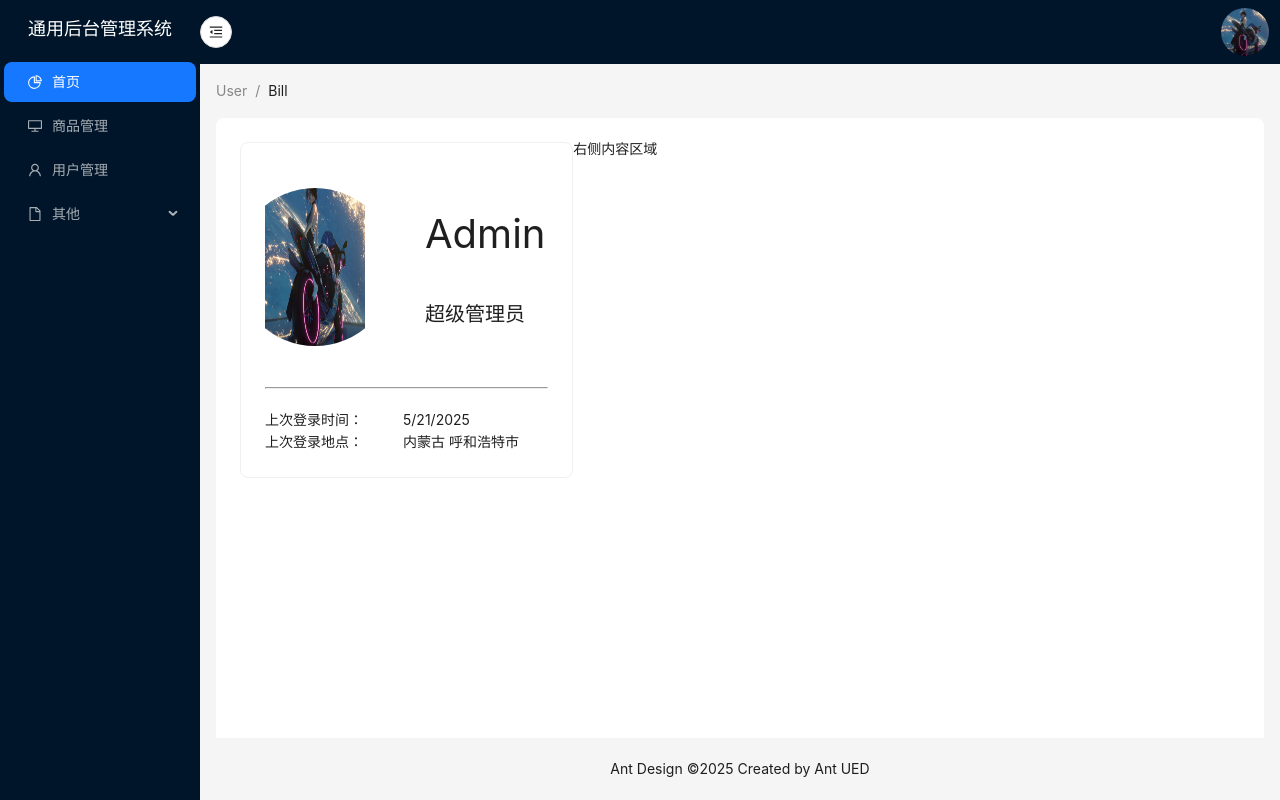
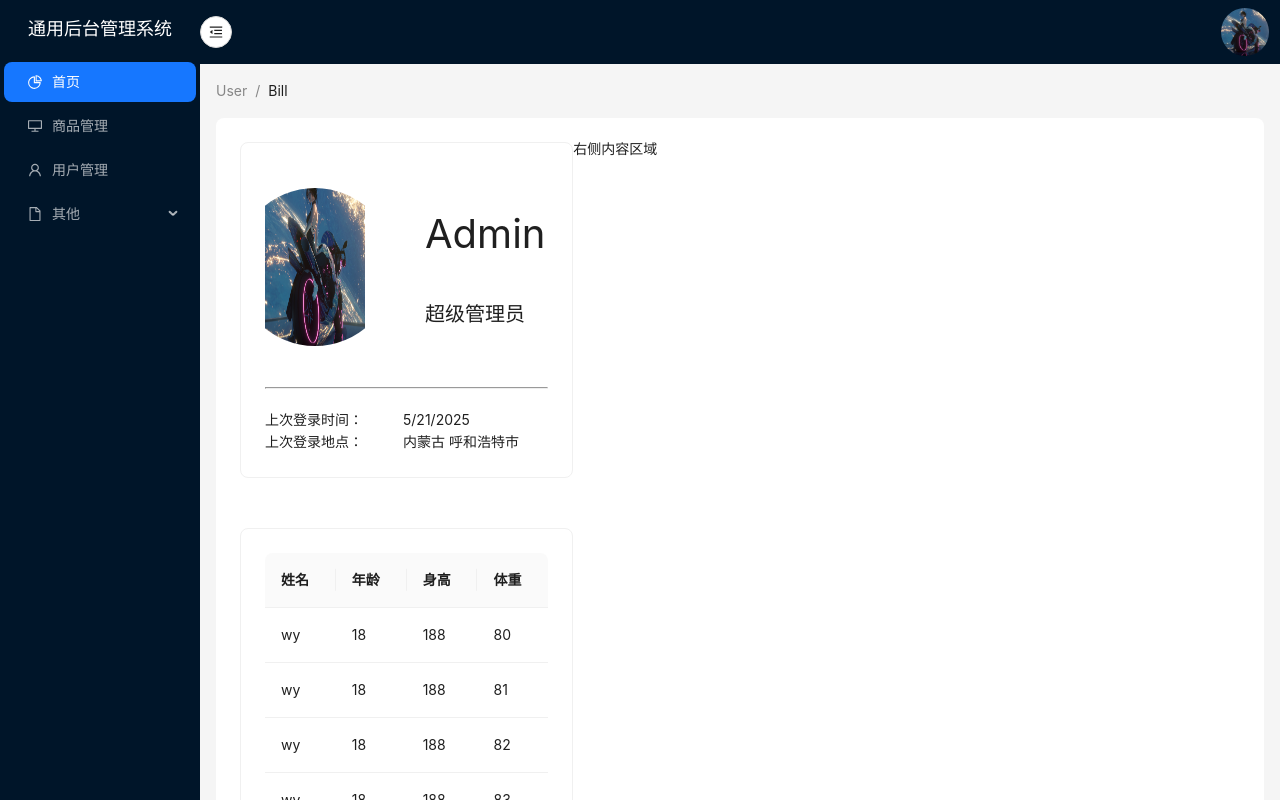
Before and after one commit to coder-WangYu/react-learn-vite, a React (Vite) app: page /home in a window 1280 px wide. Shown: the top 800 px of the page. Built offline with nearby package versions, Linux system fonts and the light colour scheme.

Commit message:
add: 添加首页左侧表格

```diff
--- a/src/assets/mockServerData/home.js
+++ b/src/assets/mockServerData/home.js
@@ -5,19 +5,39 @@ export default function getHomeData() {
 		data: {
 			tableData: [
 				{
+					key: 1,
 					name: 'wy',
 					age: 18,
-					height: 188
+					height: 188,
+					weight: 80
 				},
 				{
+					key: 2,
 					name: 'wy',
 					age: 18,
-					height: 188
+					height: 188,
+					weight: 81
 				},
 				{
+					key: 3,
 					name: 'wy',
 					age: 18,
-					height: 188
+					height: 188,
+					weight: 82
+				},
+				{
+					key: 4,
+					name: 'wy',
+					age: 18,
+					height: 188,
+					weight: 83
+				},
+				{
+					key: 5,
+					name: 'wy',
+					age: 18,
+					height: 188,
+					weight: 83
 				}
 			]
 		}
--- /dev/null
+++ b/src/configs/tableConfig.js
@@ -0,0 +1,23 @@
+// 表格配置
+const homeTalbeColumn = [
+	{
+		title: '姓名',
+		dataIndex: 'name',
+	},
+	{
+		title: '年龄',
+		dataIndex: 'age',
+	},
+	{
+		title: '身高',
+		dataIndex: 'height',
+	},
+	{
+		title: '体重',
+		dataIndex: 'weight',
+	},
+]
+
+export {
+	homeTalbeColumn,
+}
--- a/src/pages/home/index.jsx
+++ b/src/pages/home/index.jsx
@@ -1,22 +1,23 @@
-import React, {useEffect} from 'react';
-import {Card, Col, Row} from "antd";
+import React, {useEffect, useState} from 'react';
+import {Card, Col, Row, Table} from "antd";
 import imgUrl from "../../assets/image/logo.png";
 import "./index.less";
 import {getTableData} from "../../api/home/index.js";
+import {homeTalbeColumn} from "../../configs/tableConfig.js";
 
 const Home = () => {
 	// 获取表格数据
+	const [tableData, setTableData] = useState([]);
 	useEffect(() => {
 		getTableData().then((res) => {
-			console.log(res);
+			setTableData(res.data.data.tableData);
 		})
 	}, []);
 
 	return (
-		<div className='home-container'>
 		<Row>
 			{/* 左侧内容区域 */}
-				<Col span={8}>
+			<Col span={8} className="left-container">
 				{/* 用户信息 */}
 				<Card hoverable>
 					<div className="user-infos">
@@ -42,9 +43,9 @@ const Home = () => {
 				</Card>
 
 				{/* 表格区域 */}
-					<div className="tables">
-
-					</div>
+				<Card hoverable style={{marginTop: '50px'}}>
+					<Table rowKey={"key"} dataSource={tableData} columns={homeTalbeColumn} pagination={false}/>
+				</Card>
 			</Col>
 
 			{/* 右侧内容区域 */}
@@ -52,7 +53,6 @@ const Home = () => {
 				右侧内容区域
 			</Col>
 		</Row>
-		</div>
 	);
 };
 
--- a/src/pages/home/index.less
+++ b/src/pages/home/index.less
@@ -1,4 +1,4 @@
-.home-container {
+.left-container {
   .user-infos {
     display: flex;
     justify-content: flex-start;
```
Lines whose indentation alone changed are shown as unchanged.
